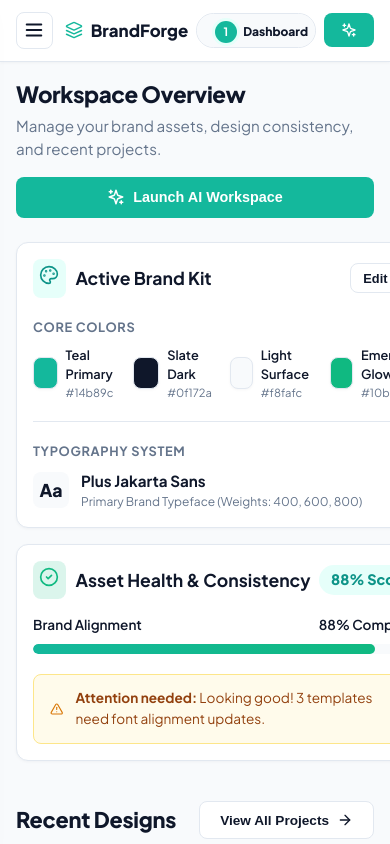
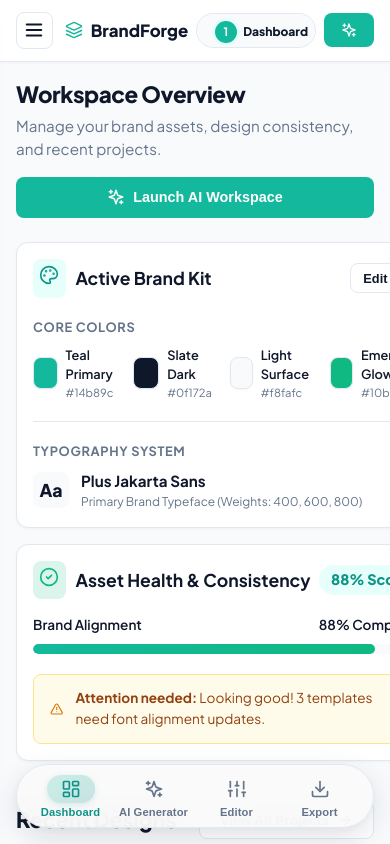
Before and after one commit to MohamedIlzam/BrandForge-app, a React (Vite) app: page / in a window 390 px wide. Shown: the top 844 px of the page. Built offline with nearby package versions, Linux system fonts and the light colour scheme.

Commit message:
feat: implement floating pill-shaped mobile bottom navigation bar with green active highlight

```diff
--- a/src/App.tsx
+++ b/src/App.tsx
@@ -2,6 +2,7 @@
 import { BrandProvider, useBrandContext } from './context/BrandContext';
 import { Header } from './components/Header';
 import { Sidebar } from './components/Sidebar';
+import { BottomNav } from './components/BottomNav';
 import { DashboardView } from './views/DashboardView';
 import { AIGenerationWorkspaceView } from './views/AIGenerationWorkspaceView';
 import { BrandingEditorView } from './views/BrandingEditorView';
@@ -36,6 +37,7 @@
             <main className="content-area">
                 {renderView()}
             </main>
+            <BottomNav />
         </div>
     );
 };
--- /dev/null
+++ b/src/components/BottomNav.tsx
@@ -0,0 +1,42 @@
+import React from 'react';
+import { useBrandContext, ViewMode } from '../context/BrandContext';
+import {
+    LayoutDashboard,
+    Sparkles,
+    Sliders,
+    Download
+} from 'lucide-react';
+
+export const BottomNav: React.FC = () => {
+    const { activeView, setActiveView } = useBrandContext();
+
+    const navItems: { id: ViewMode; label: string; icon: React.ReactNode }[] = [
+        { id: 'dashboard', label: 'Dashboard', icon: <LayoutDashboard size={20} /> },
+        { id: 'ai_workspace', label: 'AI Generator', icon: <Sparkles size={20} /> },
+        { id: 'editor', label: 'Editor', icon: <Sliders size={20} /> },
+        { id: 'export', label: 'Export', icon: <Download size={20} /> }
+    ];
+
+    return (
+        <nav className="bottom-nav">
+            <div className="bottom-nav-container">
+                {navItems.map((item) => {
+                    const isActive = activeView === item.id;
+                    return (
+                        <button
+                            key={item.id}
+                            className={`bottom-nav-item ${isActive ? 'active' : ''}`}
+                            onClick={() => setActiveView(item.id)}
+                            aria-label={item.label}
+                        >
+                            <div className="bottom-nav-icon">
+                                {item.icon}
+                            </div>
+                            <span className="bottom-nav-label">{item.label}</span>
+                        </button>
+                    );
+                })}
+            </div>
+        </nav>
+    );
+};
--- a/src/styles/theme.css
+++ b/src/styles/theme.css
@@ -501,7 +501,7 @@
   }
 
   .content-area {
-    padding: 1rem;
+    padding: 1rem 1rem 5rem 1rem;
   }
 
   .page-header {
@@ -523,6 +523,84 @@
   }
 }
 
+/* Bottom Navigation Bar for Mobile */
+.bottom-nav {
+  display: none;
+}
+
+@media (max-width: 768px) {
+  .bottom-nav {
+    display: block;
+    position: fixed;
+    bottom: 1rem;
+    left: 1rem;
+    right: 1rem;
+    max-width: 440px;
+    margin: 0 auto;
+    height: 64px;
+    background: rgba(250, 250, 250, 0.94);
+    backdrop-filter: blur(16px);
+    -webkit-backdrop-filter: blur(16px);
+    border: 1px solid var(--border-light);
+    border-radius: 9999px;
+    z-index: 990;
+    box-shadow: 0 10px 30px rgba(15, 23, 42, 0.12), 0 2px 8px rgba(0, 0, 0, 0.04);
+  }
+
+  .bottom-nav-container {
+    display: flex;
+    align-items: center;
+    justify-content: space-around;
+    height: 100%;
+    padding: 0 0.75rem;
+  }
+
+  .bottom-nav-item {
+    flex: 1;
+    display: flex;
+    flex-direction: column;
+    align-items: center;
+    justify-content: center;
+    gap: 3px;
+    background: transparent;
+    border: none;
+    padding: 0.25rem 0;
+    color: var(--text-muted);
+    cursor: pointer;
+    transition: color 0.15s ease, transform 0.15s ease;
+  }
+
+  .bottom-nav-item:active {
+    transform: scale(0.95);
+  }
+
+  .bottom-nav-icon {
+    display: flex;
+    align-items: center;
+    justify-content: center;
+    width: 48px;
+    height: 28px;
+    border-radius: 9999px;
+    transition: all 0.2s cubic-bezier(0.16, 1, 0.3, 1);
+  }
+
+  .bottom-nav-item.active {
+    color: #0d9488;
+  }
+
+  .bottom-nav-item.active .bottom-nav-icon {
+    background: linear-gradient(135deg, rgba(20, 184, 156, 0.2), rgba(13, 148, 136, 0.22));
+    color: #0d9488;
+    box-shadow: 0 2px 6px rgba(13, 148, 136, 0.15);
+  }
+
+  .bottom-nav-label {
+    font-size: 0.7rem;
+    font-weight: 600;
+    letter-spacing: 0.01em;
+  }
+}
+
 @media (max-width: 480px) {
   .page-title {
     font-size: 1.4rem;
```
